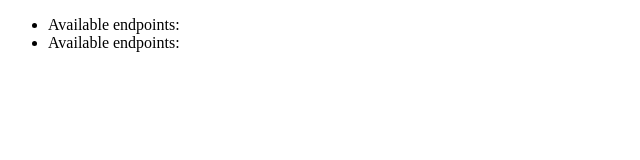
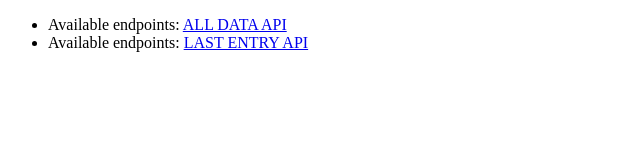
Before and after one commit to verschaevesiebe/Datacommunication, a website: page public/index.html in a window 1280 px wide. Shown: the whole page, without its empty margins (0-640 px from the left). Drawn offline with Linux system fonts and the light colour scheme.

Commit message:
Fix index page

```diff
--- a/public/index.html
+++ b/public/index.html
@@ -9,8 +9,8 @@
 </head>
 <body>
 <ul>
-  <li>Available endpoints: <a href="/api/"></a></li>
-  <li>Available endpoints: <a href="/api/latest"></a></li>
+  <li>Available endpoints: <a href="/api/">ALL DATA API</a></li>
+  <li>Available endpoints: <a href="/api/latest">LAST ENTRY API</a></li>
 </ul>
 </body>
 </html>
```
